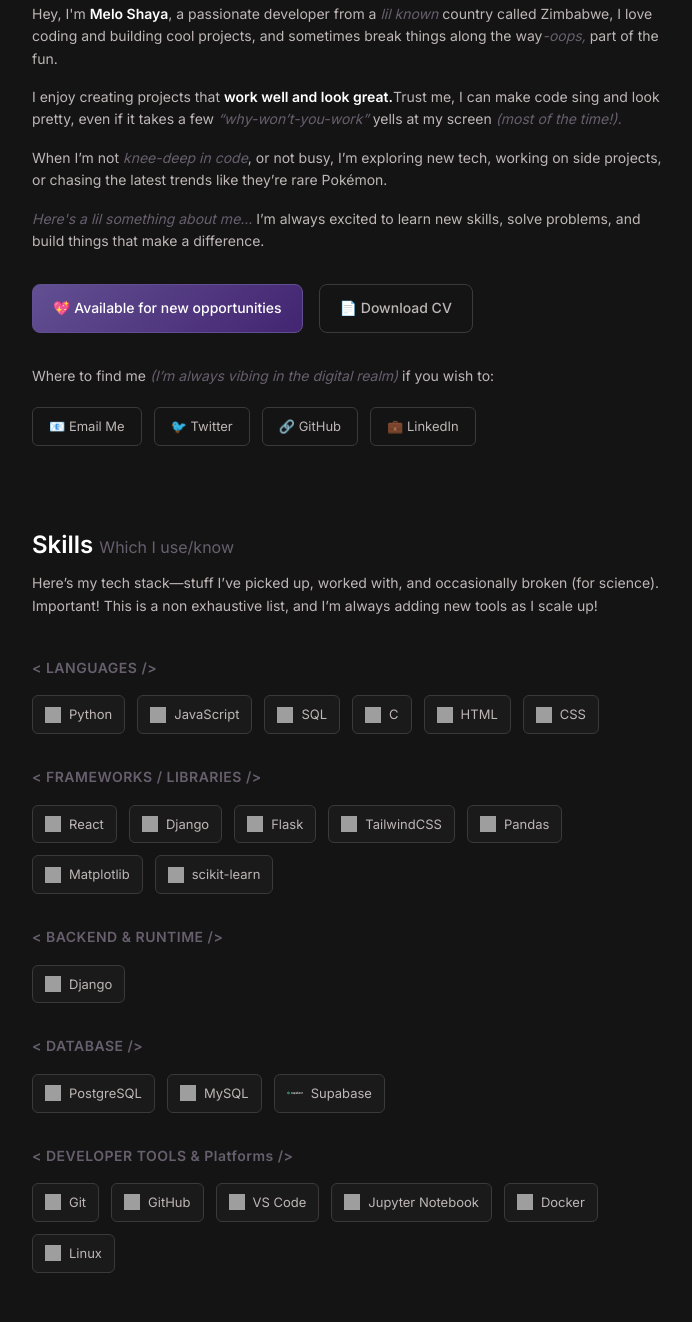
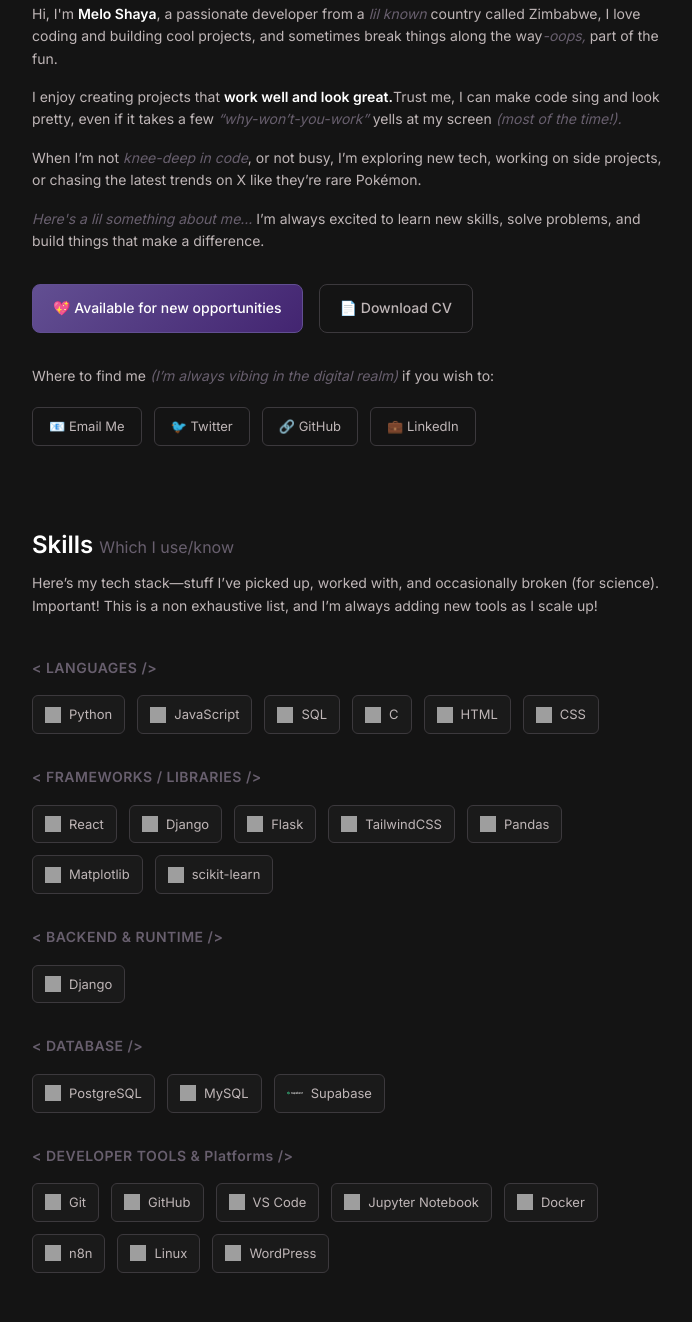
Before and after one commit to meloShaya/melo-portifolio, a website built with Vite: page index.html in a window 1280 px wide. Shown: the part 338-1660 px from the top of the page, without its empty margins (288-980 px from the left). Built offline with nearby package versions, Linux system fonts and the light colour scheme; grey boxes are pictures that could not be loaded.

Commit message:
fixed 404 error

```diff
--- a/index.html
+++ b/index.html
@@ -40,17 +40,17 @@
             <p class="username">@meloShaya</p>
 
             <div class="bio">
-                <p>Hey, I'm <strong>Melo Shaya</strong>, a passionate developer from a <span class="highlight">lil known</span> country called Zimbabwe, I love coding and building cool projects, and sometimes break things along the way<span class="highlight">-oops,</span> part of the fun.</p>
+                <p>Hi, I'm <strong>Melo Shaya</strong>, a passionate developer from a <span class="highlight">lil known</span> country called Zimbabwe, I love coding and building cool projects, and sometimes break things along the way<span class="highlight">-oops,</span> part of the fun.</p>
 
                 <p>I enjoy creating projects that <strong>work well and look great.</strong>Trust me, I can make code sing and look pretty, even if it takes a few <span class="highlight">“why-won’t-you-work”</span> yells at my screen <span class="highlight">(most of the time!).</span></p>
 
-                <p>When I’m not <span class="highlight">knee-deep in code</span>, or not busy, I’m exploring new tech, working on side projects, or chasing the latest trends like they’re rare Pokémon.</p>
+                <p>When I’m not <span class="highlight">knee-deep in code</span>, or not busy, I’m exploring new tech, working on side projects, or chasing the latest trends on X like they’re rare Pokémon.</p>
 
                 <p><span class="highlight">Here's a lil something about me...</span> I’m always excited to learn new skills, solve problems, and build things that make a difference. </p>
             </div>
 
             <div class="action-buttons">
-                <a href="wa.me/+263771748147" class="btn btn-primary">💖 Available for new opportunities</a>
+                <a href="https://wa.me/+263771748147" class="btn btn-primary" target="_blank">💖 Available for new opportunities</a>
                 <a href="./Melo_Shaya_Resume.pdf" class="btn btn-secondary" target="_blank">📄 Download CV</a>
             </div>
 
@@ -190,9 +190,17 @@
                         <img src="https://upload.wikimedia.org/wikipedia/commons/4/4e/Docker_%28container_engine%29_logo.svg" alt="Docker">
                         <span>Docker</span>
                     </div>
+                    <div class="skill-badge">
+                        <img src="https://upload.wikimedia.org/wikipedia/commons/5/53/N8n-logo-new.svg" alt="n8n">
+                        <span>n8n</span>
+                    </div>
                      <div class="skill-badge">
                         <img src="https://upload.wikimedia.org/wikipedia/commons/d/dd/Linux_logo.jpg" alt="Linux">
                         <span>Linux</span>
+                    </div>
+                    <div class="skill-badge">
+                        <img src="https://upload.wikimedia.org/wikipedia/commons/9/98/WordPress_blue_logo.svg" alt="WordPress">
+                        <span>WordPress</span>
                     </div>
                 </div>
             </div>
@@ -351,7 +359,7 @@
 
         <!-- Footer -->
         <footer class="footer">
-            <div class="footer-brand">meloshaya.is-a.dev/</div>
+            <div class="footer-brand">meloshaya.is-a.dev</div>
             <p class="footer-text">That's all, folks | Designed & built with love 💖</p>
             <p class="footer-copyright">© 2025 Melo Shaya. All rights reserved (even the bugs).</p>
             <!-- <p class="footer-link">Still scrolling? <a href="#">Visit old portfolio (brave?)</a></p> -->
```
